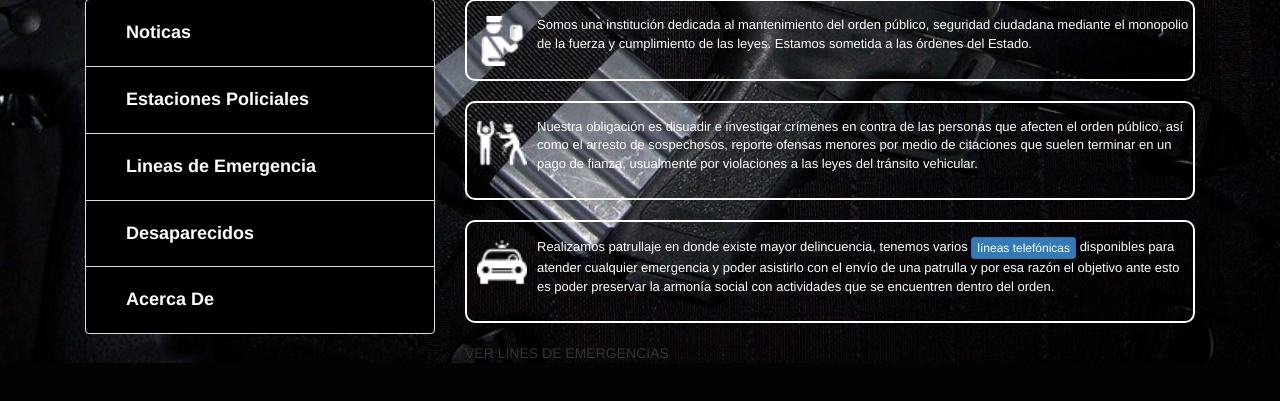
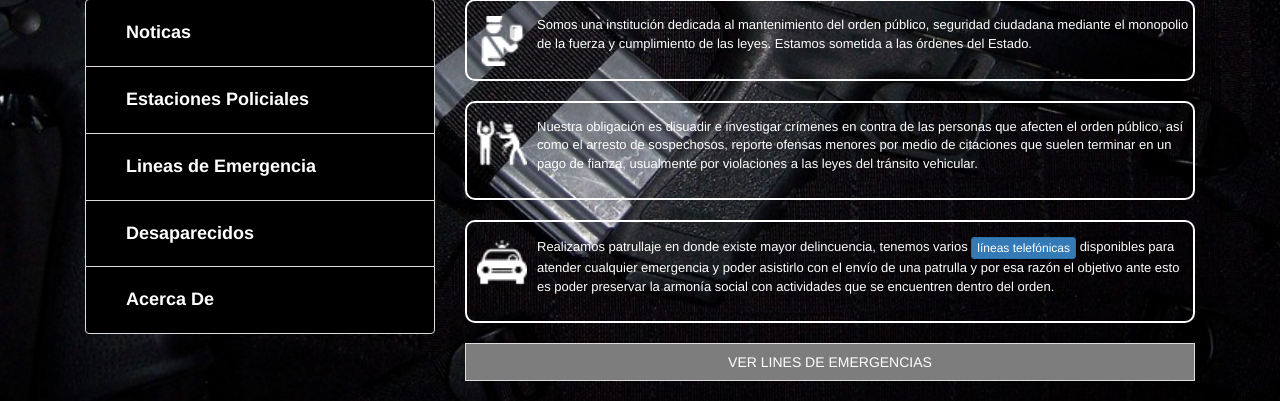
Before and after one commit to Capriatto/Informe-Policial, a PHP site: page / in a window 1280 px wide. Shown: the part 533-934 px from the top of the page. Before the commit the page ends 896 px from the top, so only its background shows below. Run offline with PHP 8.4, Linux system fonts and the light colour scheme.

Commit message:
añadiendo js

```diff
--- a/assets/css/miEstilo.css
+++ b/assets/css/miEstilo.css
@@ -75,3 +75,10 @@ img.iconoHome{
 	color: #fff;
 	font-size: 13px;
 }
+table.infoEmergencias{
+	color: #fff;
+}
+table.infoEmergencias .tabTitulo {
+	background: #7D7D7D;
+	text-align: center;
+}
--- a/vista/usuario/bienvenida.php
+++ b/vista/usuario/bienvenida.php
@@ -89,9 +89,10 @@
 						</p>
 					</div>
 				</div>
-				<table class="">
-					<tr>
-						<td colspan=2>VER LINES DE EMERGENCIAS</td>
+				<table border=1 class="table table-bordered col-xs-12 col-sm-12 col-md-8 col-lg-8
+										infoEmergencias" id="tabEmergencias">
+					<tr class="tabTitulo">
+						<td colspan=2 id="cabecera">VER LINES DE EMERGENCIAS</td>
 					</tr>
 
 				</table>
```
Also changed, not shown: assets/js/inicio.js (+22 -8 lines).
